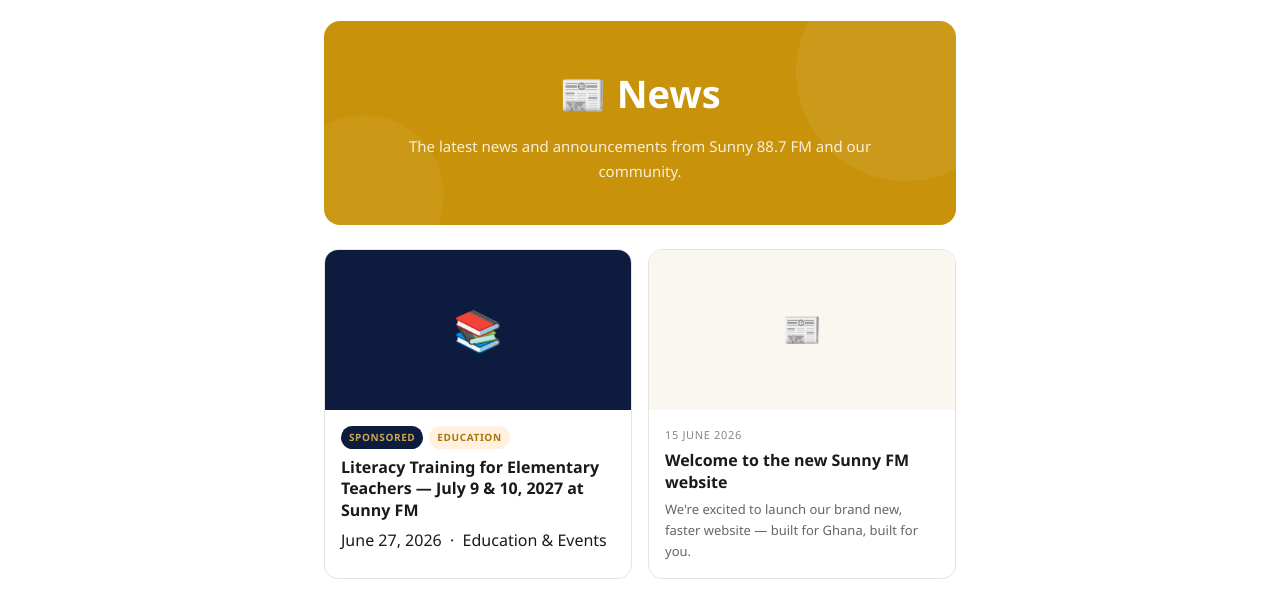
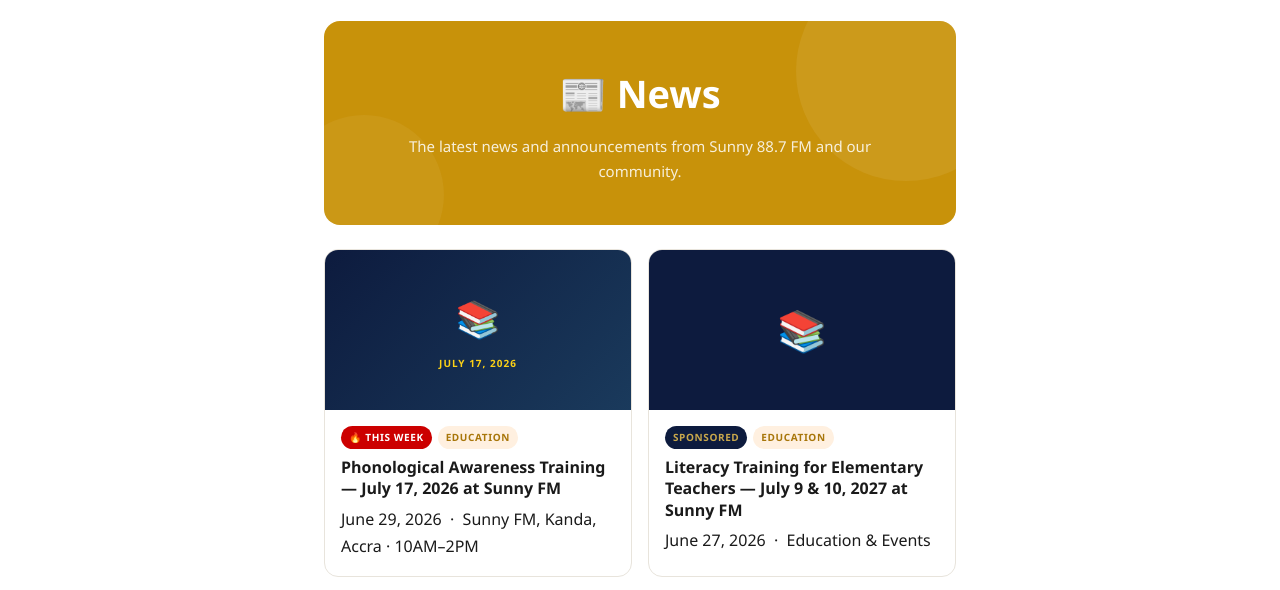
Before and after one commit to kojooppongadjei-source/sunny-fm-website, a website: page news/index.html in a window 1280 px wide. Shown: the part 78-668 px from the top of the page. Drawn offline with Linux system fonts and the light colour scheme.

Commit message:
Add Phonological Awareness Training card to news index

```diff
--- a/news/index.html
+++ b/news/index.html
@@ -92,6 +92,23 @@ body{font-family:'Segoe UI',Arial,sans-serif;color:#1a1a1a;line-height:1.7;}
       <p>The latest news and announcements from Sunny 88.7 FM and our community.</p>
     </div>
     <div class="post-grid">
+    <!-- PHONOLOGICAL AWARENESS TRAINING -->
+    <a class="post-card" href="/news/phonological-awareness-training-july-2026/">
+      <div class="post-card-img" style="background:linear-gradient(135deg,#0D1B3E,#1a3a5c);display:flex;align-items:center;justify-content:center;min-height:160px;flex-direction:column;gap:6px;">
+        <span style="font-size:36px;">📚</span>
+        <span style="font-size:10px;font-weight:700;color:#FCD116;text-transform:uppercase;letter-spacing:1px;">July 17, 2026</span>
+      </div>
+      <div class="post-card-body">
+        <div style="display:flex;gap:6px;margin-bottom:8px;flex-wrap:wrap;">
+          <span style="background:#CC0000;color:#fff;font-size:10px;font-weight:700;padding:3px 8px;border-radius:20px;text-transform:uppercase;letter-spacing:.06em;">🔥 This Week</span>
+          <span style="background:#fff0e0;color:#a8760a;font-size:10px;font-weight:700;padding:3px 8px;border-radius:20px;text-transform:uppercase;letter-spacing:.06em;">Education</span>
+        </div>
+        <div class="post-card-title">Phonological Awareness Training — July 17, 2026 at Sunny FM</div>
+        <div class="post-card-meta">June 29, 2026 &nbsp;·&nbsp; Sunny FM, Kanda, Accra · 10AM–2PM</div>
+      </div>
+    </a>
+    <!-- END PHONOLOGICAL AWARENESS TRAINING -->
+
     <!-- LITERACY TRAINING ADVERT -->
     <a class="post-card" href="/news/literacy-training-july-2027/">
       <div class="post-card-img" style="background:#0D1B3E;display:flex;align-items:center;justify-content:center;min-height:160px;">
```
